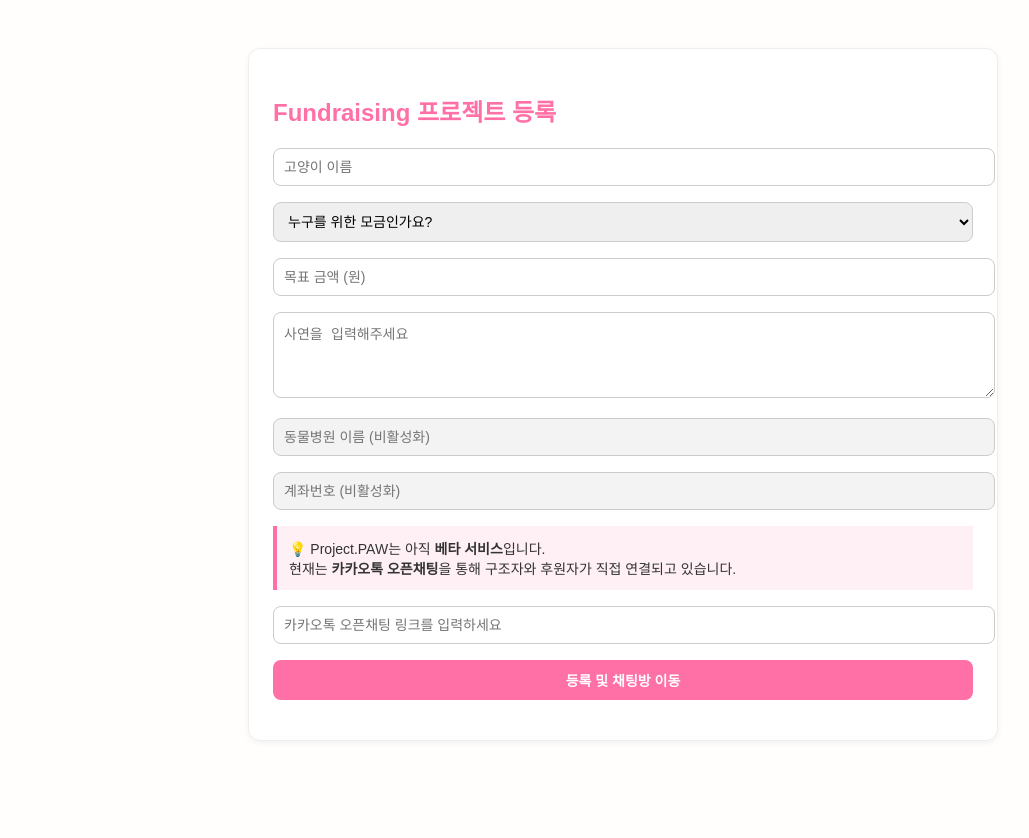
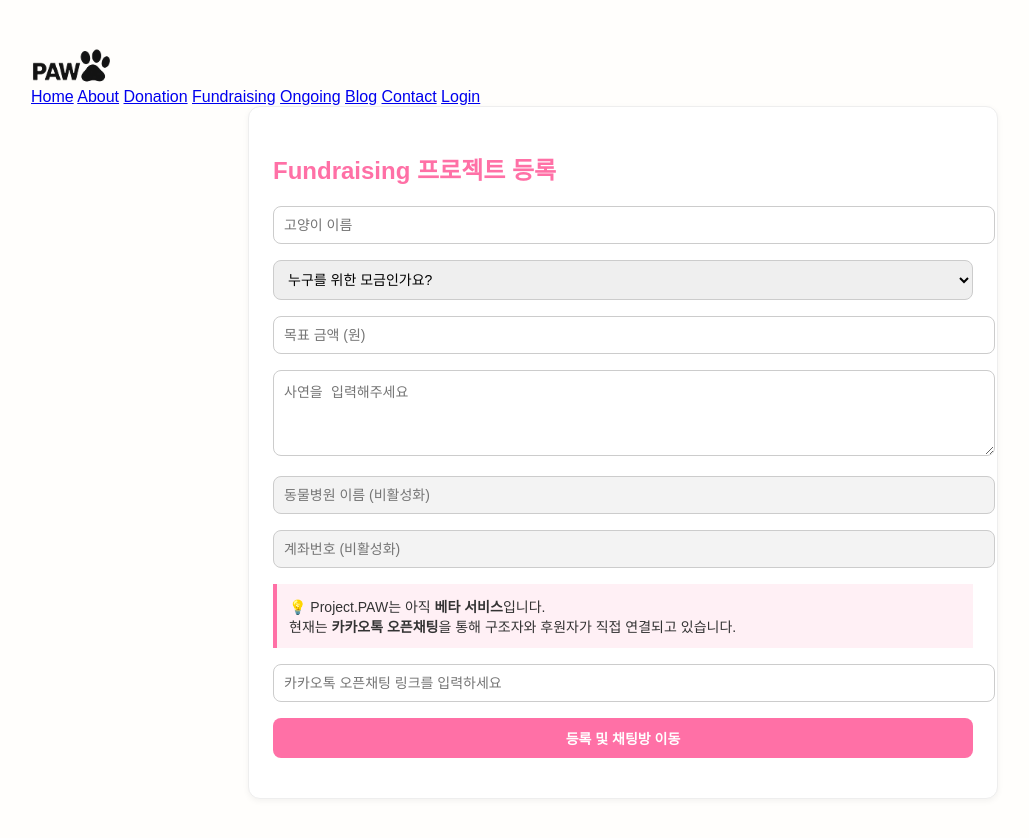
Before and after one commit to projectpaw2025/PAW, a website: page fundraising.html in a window 1280 px wide. Shown: the whole page, without its empty margins (17-1046 px from the left). Before the commit the page ends 800 px from the top, so only its background shows below. Drawn offline with Linux system fonts and the light colour scheme.

Commit message:
Update fundraising.html

```diff
--- a/fundraising.html
+++ b/fundraising.html
@@ -1,4 +1,3 @@
-
 <!DOCTYPE html>
 <html lang="ko">
 <head>
@@ -36,6 +35,23 @@
       font-size: 14px;
     }
   </style>
+
+  </head>
+<body>
+  <header>
+    <img src="logo.png" alt="PAW Logo" height="36">
+    <nav>
+      <a href="index.html">Home</a>
+      <a href="about.html">About</a>
+      <a href="Donation.html#donation-section">Donation</a>
+      <a href="Fundraising.html">Fundraising</a>
+      <a href="Ongoing.html">Ongoing</a>
+      <a href="Blog.html">Blog</a>
+      <a href="Contact.html">Contact</a>
+      <a href="https://projectpaw.co.kr/login.html" class="login-btn">Login</a>
+    </nav>
+  </header>
+
 </head>
 <body>
   <div class="container">
```
